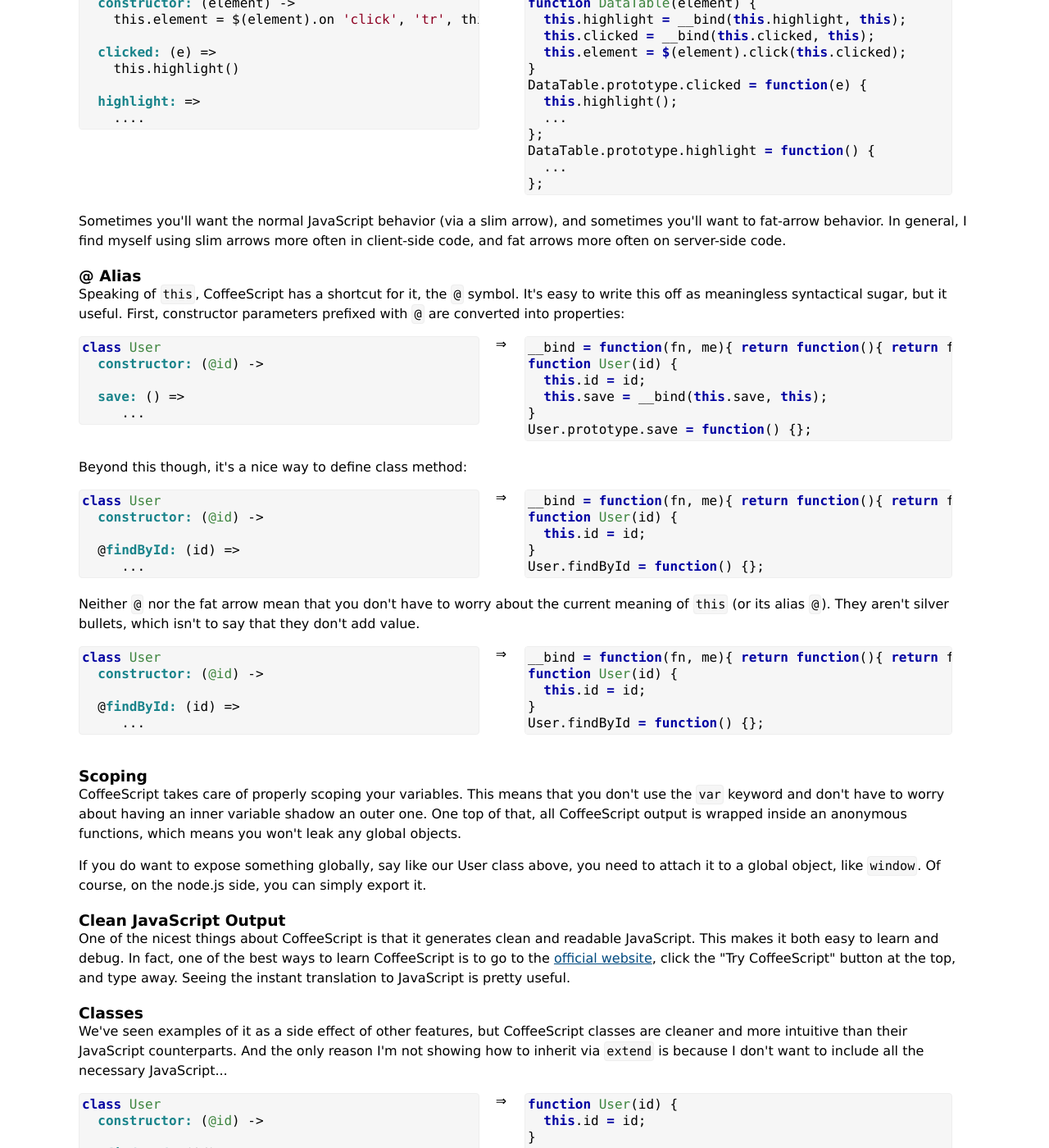
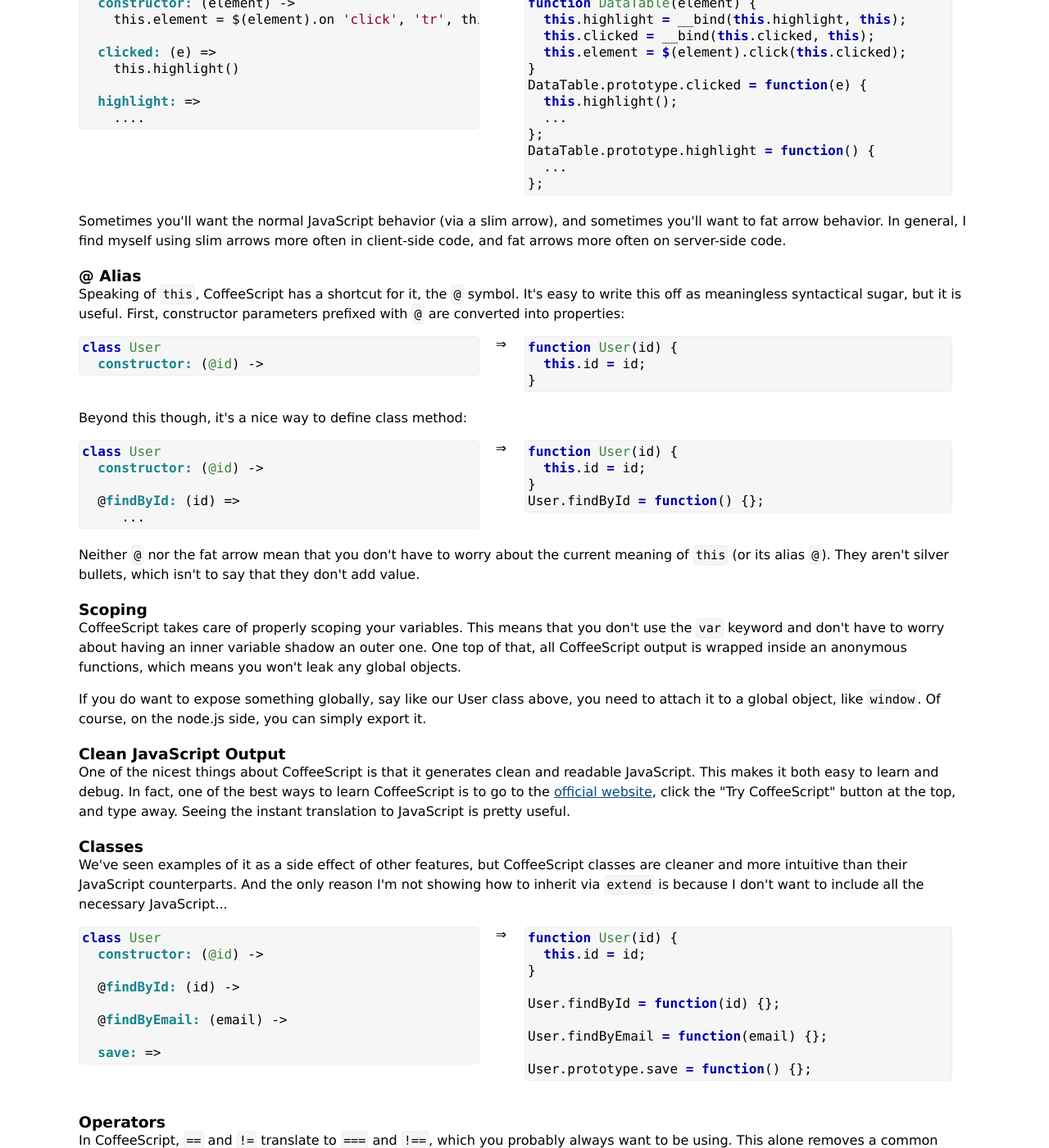
Before and after one commit to fehmicansaglam/fehmicansaglam.github.com, a Jekyll site: the page built from _posts/2012-5-16-Ten-Features-I-Like-About-CoffeeScript.html, in a window 1280 px wide and 1400 px high, scrolled down 1619 px. Shown: the whole window at 82% size. Built offline with Jekyll 4.4.1, drawn with Linux system fonts in a browser that asks for light colours; nearby versions of some CDN libraries; comment, search, counter and statistics services are not loaded; some of the changed text lies outside the part shown.

Commit message:
correctins

```diff
--- a/_posts/2012-5-16-Ten-Features-I-Like-About-CoffeeScript.html
+++ b/_posts/2012-5-16-Ten-Features-I-Like-About-CoffeeScript.html
@@ -139,27 +139,21 @@ DataTable.prototype.highlight = function() {
   </div>
 </div>
 
-<p>Sometimes you'll want the normal JavaScript behavior (via a slim arrow), and sometimes you'll want to fat-arrow behavior. In general, I find myself using slim arrows more often in client-side code, and fat arrows more often on server-side code.</p>
+<p>Sometimes you'll want the normal JavaScript behavior (via a slim arrow), and sometimes you'll want to fat arrow behavior. In general, I find myself using slim arrows more often in client-side code, and fat arrows more often on server-side code.</p>
 
 
 <h3>@ Alias</h3>
-<p>Speaking of <code>this</code>, CoffeeScript has a shortcut for it, the <code>@</code> symbol. It's easy to write this off as meaningless syntactical sugar, but it useful. First, constructor parameters prefixed with <code>@</code> are converted into properties:</p>
+<p>Speaking of <code>this</code>, CoffeeScript has a shortcut for it, the <code>@</code> symbol. It's easy to write this off as meaningless syntactical sugar, but it is useful. First, constructor parameters prefixed with <code>@</code> are converted into properties:</p>
 
 <div class="compare">
   <div class="cs">
     <pre data-language="ruby">class User
-  constructor: (@id) ->
-
-  save: () =>
-     ...</pre>
+  constructor: (@id) -></pre>
   </div>
   <div class="js">
-    <pre data-language="javascript">__bind = function(fn, me){ return function(){ return fn.apply(me, arguments); }; };
-function User(id) {
+    <pre data-language="javascript">function User(id) {
   this.id = id;
-  this.save = __bind(this.save, this);
-}
-User.prototype.save = function() {};</pre>
+}</pre>
   </div>
 </div>
 
@@ -174,8 +168,7 @@ User.prototype.save = function() {};</pre>
      ...</pre>
   </div>
   <div class="js">
-    <pre data-language="javascript">__bind = function(fn, me){ return function(){ return fn.apply(me, arguments); }; };
-function User(id) {
+    <pre data-language="javascript">function User(id) {
   this.id = id;
 }
 User.findById = function() {};</pre>
@@ -183,23 +176,6 @@ User.findById = function() {};</pre>
 </div>
 
 <p>Neither <code>@</code> nor the fat arrow mean that you don't have to worry about the current meaning of <code>this</code> (or its alias <code>@</code>). They aren't silver bullets, which isn't to say that they don't add value.</p>
-
-<div class="compare">
-  <div class="cs">
-    <pre data-language="ruby">class User
-  constructor: (@id) ->
-
-  @findById: (id) =>
-     ...</pre>
-  </div>
-  <div class="js">
-    <pre data-language="javascript">__bind = function(fn, me){ return function(){ return fn.apply(me, arguments); }; };
-function User(id) {
-  this.id = id;
-}
-User.findById = function() {};</pre>
-  </div>
-</div>
 
 
 <h3>Scoping</h3>
```
Also changed, not shown: other parts of _posts/2012-5-16-Ten-Features-I-Like-About-CoffeeScript.html (+1 -1 lines).
